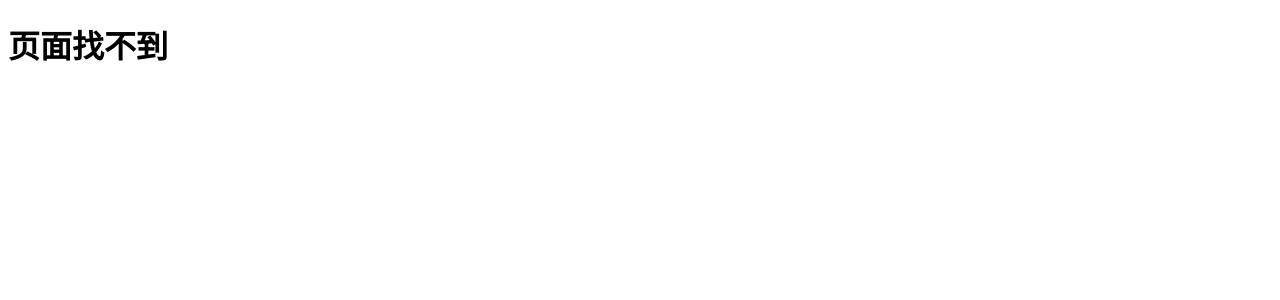
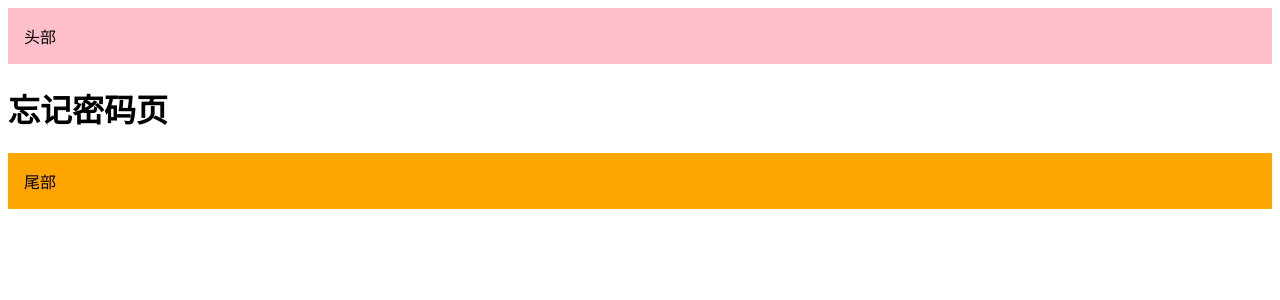
Before and after one commit to 521Peter/routing-demo, a Next.js app: page /forget-password in a window 1280 px wide. Before the commit this address had no page. Shown: the top 300 px of the page. Built offline with nearby package versions, Linux system fonts and the light colour scheme.

Commit message:
feat: Add auth pages and update layout with header/footer

```diff
--- /dev/null
+++ b/src/app/(auth)/forget-password/page.tsx
@@ -0,0 +1,3 @@
+export default function ForgetPassword() {
+  return <h1>忘记密码页</h1>;
+}
--- /dev/null
+++ b/src/app/(auth)/login/page.tsx
@@ -0,0 +1,3 @@
+export default function Login() {
+  return <h1>登录页</h1>;
+}
--- /dev/null
+++ b/src/app/(auth)/register/page.tsx
@@ -0,0 +1,3 @@
+export default function Register() {
+  return <h1>注册页</h1>;
+}
--- a/src/app/layout.tsx
+++ b/src/app/layout.tsx
@@ -1,16 +1,20 @@
 export const metadata = {
-  title: 'Next.js',
-  description: 'Generated by Next.js',
-}
+  title: "Next.js",
+  description: "Generated by Next.js",
+};
 
 export default function RootLayout({
   children,
 }: {
-  children: React.ReactNode
+  children: React.ReactNode;
 }) {
   return (
     <html lang="en">
+      <header style={{ backgroundColor: "pink", padding: "1rem" }}>头部</header>
       <body>{children}</body>
+      <footer style={{ backgroundColor: "orange", padding: "1rem" }}>
+        尾部
+      </footer>
     </html>
-  )
+  );
 }
```
